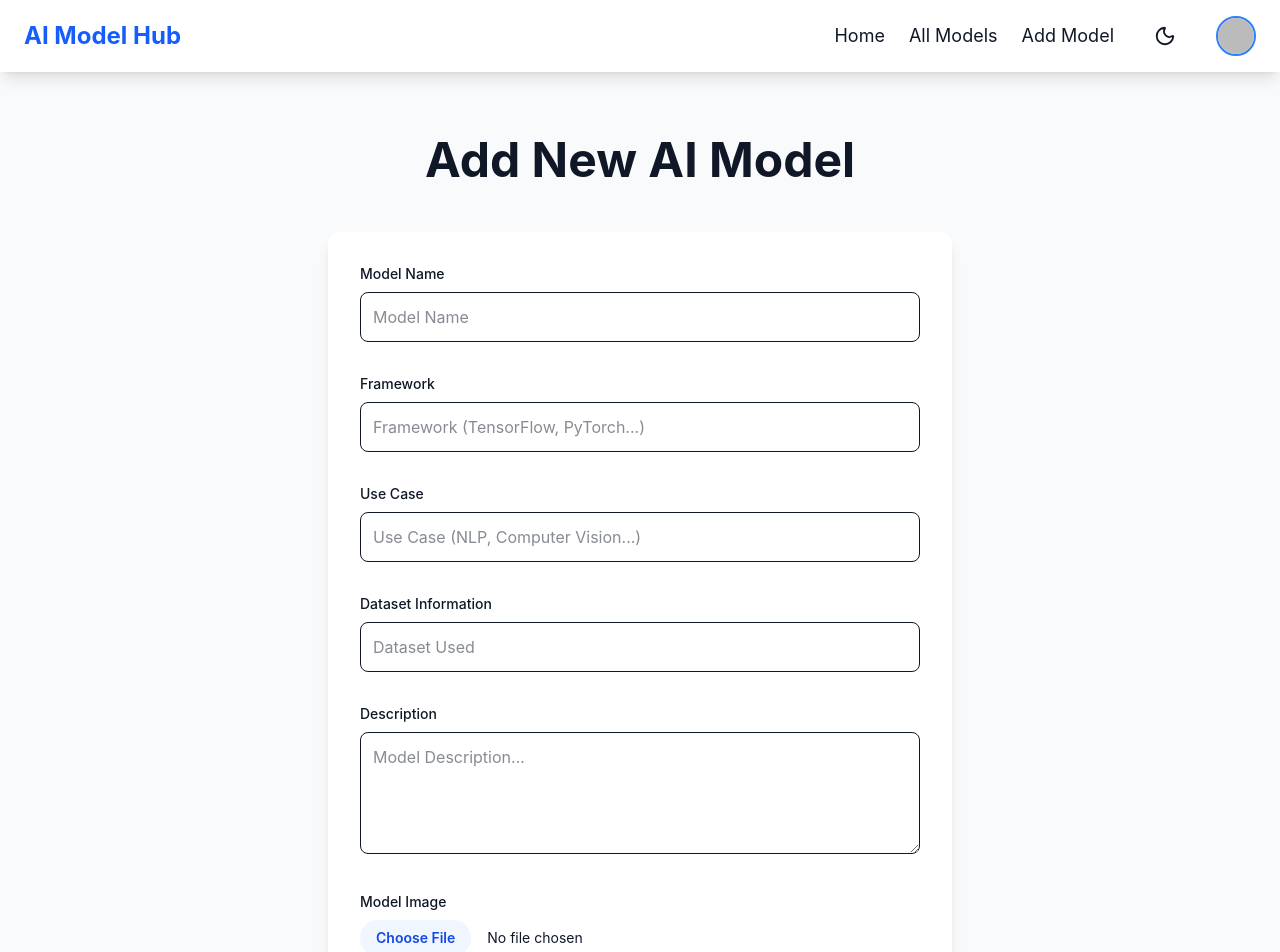
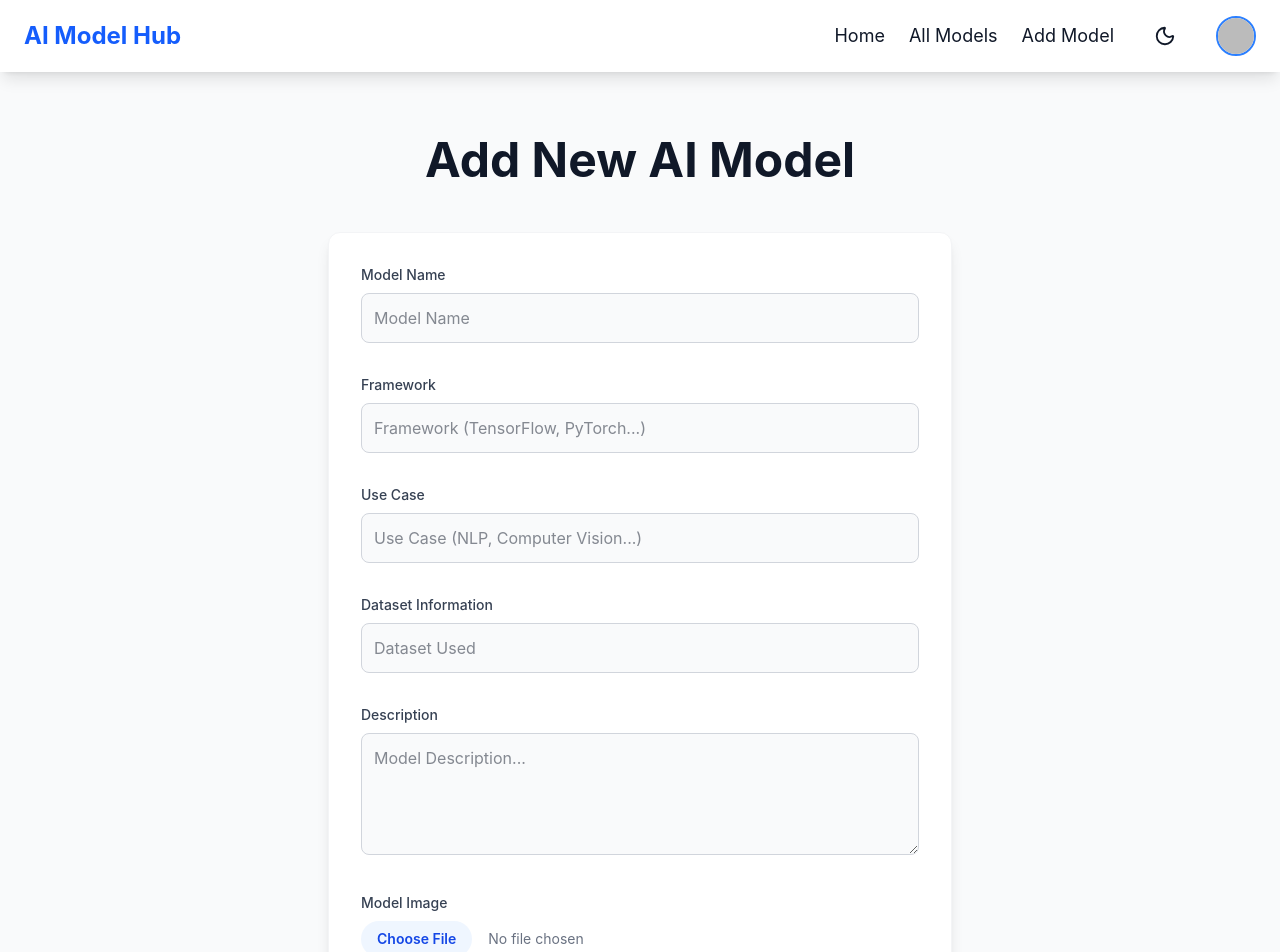
Before and after one commit to lamifaharia/ai-model-inventory, a React (Vite) app in the folder client/: page /add-model in a window 1280 px wide. Shown: the top 952 px of the page. Built offline with nearby package versions, Linux system fonts and the light colour scheme; no server answers; sample sign-in values are in the browser's storage.

Commit message:
Add Model page with ImgBB upload

```diff
--- a/client/src/pages/AddModel.jsx
+++ b/client/src/pages/AddModel.jsx
@@ -26,7 +26,7 @@ const AddModel = () => {
 
     try {
       const res = await axios.post(
-        'https://api.imgbb.com/1/upload?key=YOUR_IMGBB_API_KEY',
+        'https://api.imgbb.com/1/upload?key=26cca5266a8b84c9fc6cab6cebb19603',
         form
       );
       setImage(res.data.data.url);
@@ -59,81 +59,81 @@ const AddModel = () => {
   };
 
   return (
-    <div className="max-w-2xl mx-auto px-6 py-16">
+    <div className="max-w-2xl mx-auto px-6 py-16 text-gray-900 dark:text-white">
       <h1 className="text-5xl font-bold text-center mb-12">Add New AI Model</h1>
 
-      <form onSubmit={handleSubmit} className="space-y-8 bg-white dark:bg-gray-800 p-8 rounded-xl shadow-lg">
+      <form onSubmit={handleSubmit} className="space-y-8 bg-white dark:bg-gray-800 p-8 rounded-xl shadow-lg border border-gray-100 dark:border-gray-700">
         <div>
-          <label className="block text-sm font-medium mb-2">Model Name</label>
+          <label className="block text-sm font-medium mb-2 text-gray-700 dark:text-gray-300">Model Name</label>
           <input
             type="text"
             placeholder="Model Name"
             required
             onChange={(e) => setFormData({ ...formData, name: e.target.value })}
-            className="w-full p-3 border rounded-lg dark:bg-gray-700 dark:border-gray-600"
+            className="w-full p-3 border rounded-lg bg-gray-50 dark:bg-gray-700 border-gray-300 dark:border-gray-600 focus:outline-none focus:ring-2 focus:ring-blue-500"
           />
         </div>
 
         <div>
-          <label className="block text-sm font-medium mb-2">Framework</label>
+          <label className="block text-sm font-medium mb-2 text-gray-700 dark:text-gray-300">Framework</label>
           <input
             type="text"
             placeholder="Framework (TensorFlow, PyTorch...)"
             required
             onChange={(e) => setFormData({ ...formData, framework: e.target.value })}
-            className="w-full p-3 border rounded-lg dark:bg-gray-700 dark:border-gray-600"
+            className="w-full p-3 border rounded-lg bg-gray-50 dark:bg-gray-700 border-gray-300 dark:border-gray-600 focus:outline-none focus:ring-2 focus:ring-blue-500"
           />
         </div>
 
         <div>
-          <label className="block text-sm font-medium mb-2">Use Case</label>
+          <label className="block text-sm font-medium mb-2 text-gray-700 dark:text-gray-300">Use Case</label>
           <input
             type="text"
             placeholder="Use Case (NLP, Computer Vision...)"
             required
             onChange={(e) => setFormData({ ...formData, useCase: e.target.value })}
-            className="w-full p-3 border rounded-lg dark:bg-gray-700 dark:border-gray-600"
+            className="w-full p-3 border rounded-lg bg-gray-50 dark:bg-gray-700 border-gray-300 dark:border-gray-600 focus:outline-none focus:ring-2 focus:ring-blue-500"
           />
         </div>
 
         <div>
-          <label className="block text-sm font-medium mb-2">Dataset Information</label>
+          <label className="block text-sm font-medium mb-2 text-gray-700 dark:text-gray-300">Dataset Information</label>
           <input
             type="text"
             placeholder="Dataset Used"
             required
             onChange={(e) => setFormData({ ...formData, dataset: e.target.value })}
-            className="w-full p-3 border rounded-lg dark:bg-gray-700 dark:border-gray-600"
+            className="w-full p-3 border rounded-lg bg-gray-50 dark:bg-gray-700 border-gray-300 dark:border-gray-600 focus:outline-none focus:ring-2 focus:ring-blue-500"
           />
         </div>
 
         <div>
-          <label className="block text-sm font-medium mb-2">Description</label>
+          <label className="block text-sm font-medium mb-2 text-gray-700 dark:text-gray-300">Description</label>
           <textarea
             placeholder="Model Description..."
             required
             rows="4"
             onChange={(e) => setFormData({ ...formData, description: e.target.value })}
-            className="w-full p-3 border rounded-lg dark:bg-gray-700 dark:border-gray-600"
+            className="w-full p-3 border rounded-lg bg-gray-50 dark:bg-gray-700 border-gray-300 dark:border-gray-600 focus:outline-none focus:ring-2 focus:ring-blue-500"
           />
         </div>
 
         <div>
-          <label className="block text-sm font-medium mb-2">Model Image</label>
+          <label className="block text-sm font-medium mb-2 text-gray-700 dark:text-gray-300">Model Image</label>
           <input
             type="file"
             accept="image/*"
             required
             onChange={handleImageUpload}
-            className="w-full text-sm file:mr-4 file:py-2 file:px-4 file:rounded-full file:border-0 file:text-sm file:font-semibold file:bg-blue-50 file:text-blue-700 hover:file:bg-blue-100"
+            className="w-full text-sm text-gray-500 dark:text-gray-400 file:mr-4 file:py-2 file:px-4 file:rounded-full file:border-0 file:text-sm file:font-semibold file:bg-blue-50 dark:file:bg-gray-700 file:text-blue-700 dark:file:text-blue-400 hover:file:bg-blue-100 dark:hover:file:bg-gray-600 cursor-pointer"
           />
-          {image && <img src={image} alt="Preview" className="mt-4 w-32 h-32 object-cover rounded-lg border" />}
+          {image && <img src={image} alt="Preview" className="mt-4 w-32 h-32 object-cover rounded-lg border border-gray-300 dark:border-gray-600" />}
         </div>
 
         <button
           type="submit"
           disabled={loading}
-          className="w-full bg-blue-600 text-white p-3 rounded-lg font-semibold hover:bg-blue-700 disabled:bg-gray-400"
+          className="w-full bg-blue-600 text-white p-3 rounded-lg font-semibold hover:bg-blue-700 disabled:bg-gray-400 transition-colors"
         >
           {loading ? 'Adding Model...' : 'Add Model'}
         </button>
--- a/client/src/pages/AllModels.jsx
+++ b/client/src/pages/AllModels.jsx
@@ -0,0 +1,90 @@
+import { useEffect, useState, useMemo } from 'react';
+import axios from 'axios';
+import ModelCard from '../components/ModelCard';
+import LoadingSpinner from '../components/LoadingSpinner';
+
+const AllModels = () => {
+  const [models, setModels] = useState([]);
+  const [search, setSearch] = useState('');
+  const [frameworkFilter, setFrameworkFilter] = useState('');
+  const [loading, setLoading] = useState(true);
+
+  useEffect(() => {
+    axios.get('http://localhost:5000/api/models')
+      .then(res => {
+        setModels(res.data);
+        setLoading(false);
+      })
+      .catch((err) => {
+        console.error(err);
+        setLoading(false);
+      });
+  }, []);
+
+  const filteredModels = useMemo(() => {
+    let result = models;
+
+    if (search) {
+      result = result.filter(m =>
+        m.name?.toLowerCase().includes(search.toLowerCase())
+      );
+    }
+
+    if (frameworkFilter) {
+      result = result.filter(m => m.framework === frameworkFilter);
+    }
+
+    return result;
+  }, [search, frameworkFilter, models]);
+
+  const frameworks = useMemo(() => {
+    return [...new Set(models.map(m => m.framework).filter(Boolean))];
+  }, [models]);
+
+  return (
+    <div className="max-w-7xl mx-auto px-6 py-12 text-gray-900 dark:text-white">
+      <h1 className="text-5xl font-bold text-center mb-12">All AI Models</h1>
+
+      {/* Search & Filter Controls */}
+      <div className="flex flex-col md:flex-row gap-4 mb-10">
+        <input
+          type="text"
+          placeholder="Search by model name..."
+          value={search}
+          onChange={(e) => setSearch(e.target.value)}
+          className="flex-1 px-6 py-4 border rounded-2xl dark:bg-gray-800 dark:border-gray-700 focus:outline-none focus:ring-2 focus:ring-blue-500"
+        />
+
+        <select
+          value={frameworkFilter}
+          onChange={(e) => setFrameworkFilter(e.target.value)}
+          className="px-6 py-4 border rounded-2xl dark:bg-gray-800 dark:border-gray-700 focus:outline-none focus:ring-2 focus:ring-blue-500 text-gray-900 dark:text-white"
+        >
+          <option value="" className="text-gray-900 dark:text-white">All Frameworks</option>
+          {frameworks.map(f => (
+            <option key={f} value={f} className="text-gray-900 dark:text-white">{f}</option>
+          ))}
+        </select>
+      </div>
+
+      {/* Grid Display Area */}
+      {loading ? (
+        <LoadingSpinner />
+      ) : (
+        <div className="grid grid-cols-1 md:grid-cols-2 lg:grid-cols-3 gap-8">
+          {filteredModels.length > 0 ? (
+            filteredModels.map(model => (
+              <ModelCard key={model._id || model.id} model={model} />
+            ))
+          ) : (
+            <p className="text-center text-xl col-span-3 text-gray-500 dark:text-gray-400 py-12">
+              No models found matching your filters.
+            </p>
+          )}
+        </div>
+      )}
+    </div>
+  );
+};
+
+export default AllModels;
```
